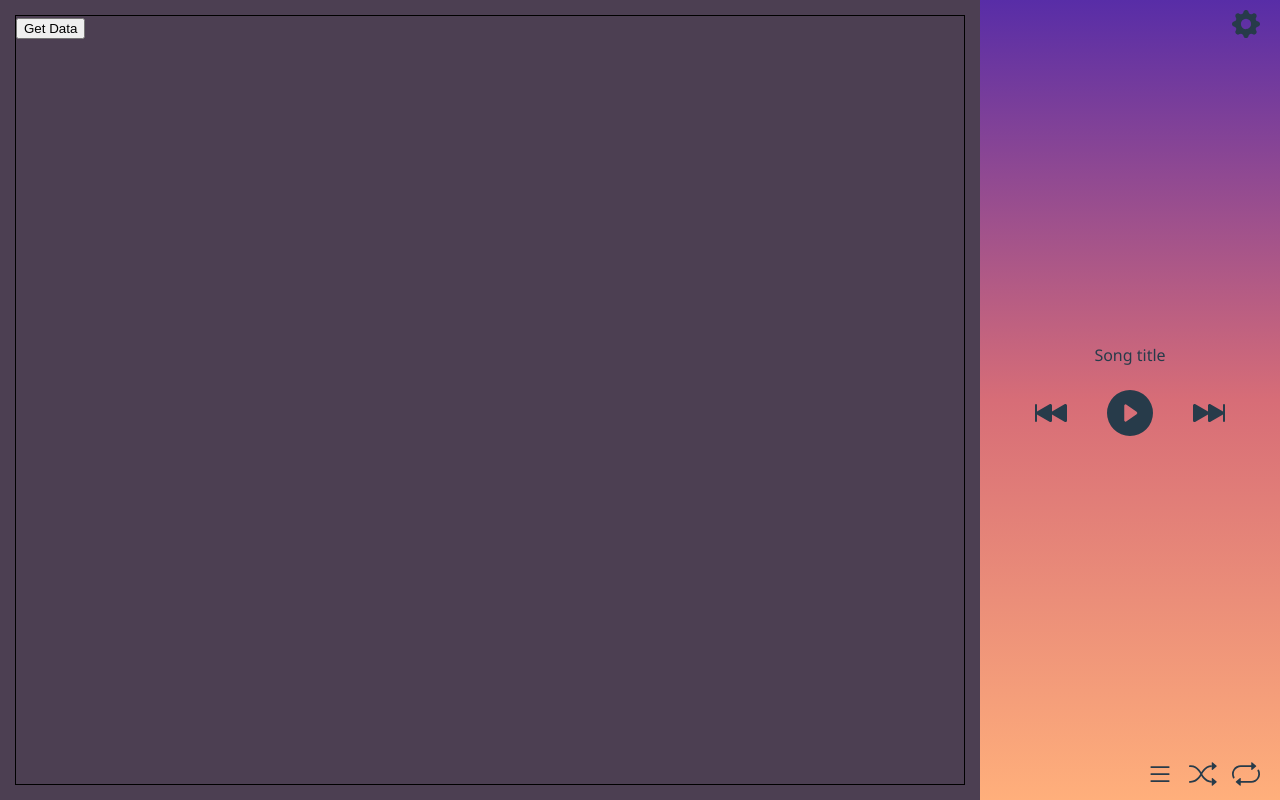
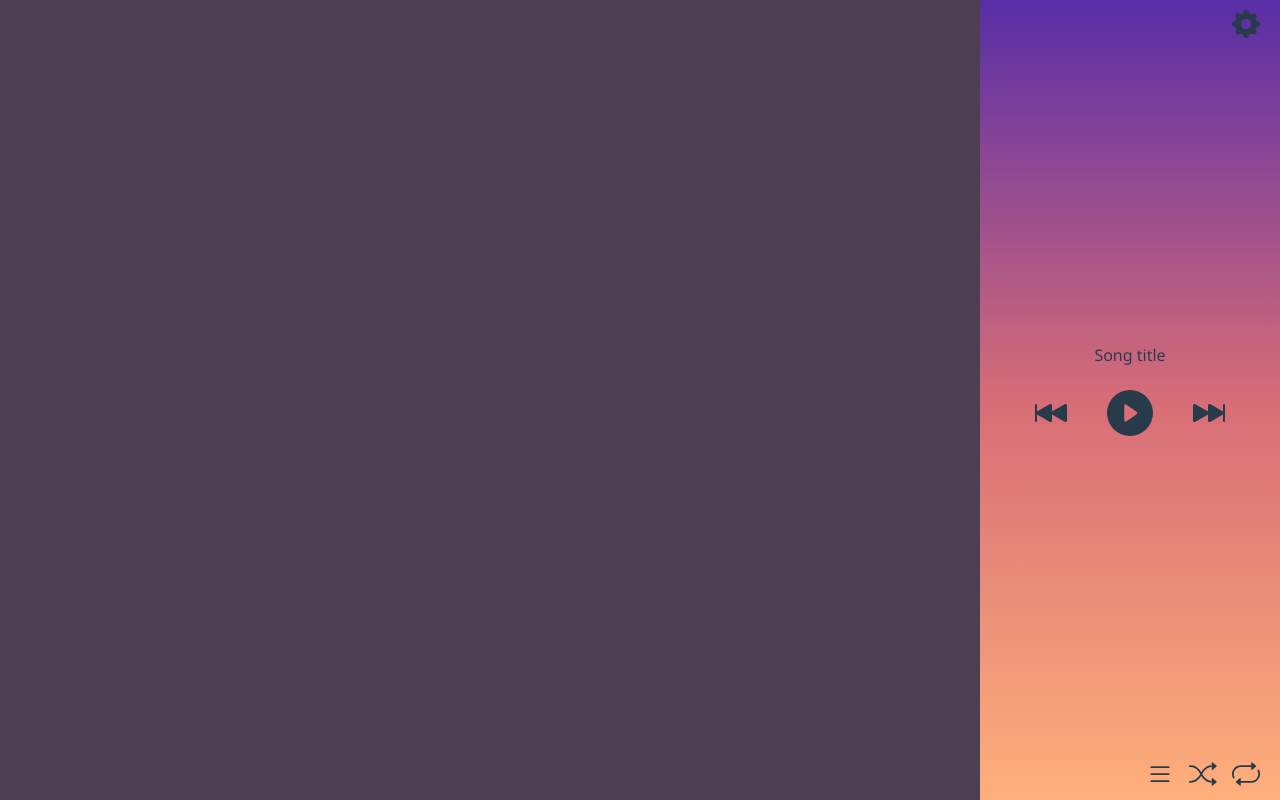
Before and after one commit to stkivv/orpheus-player, a Vue app: page / in a window 1280 px wide. Built offline with nearby package versions, Linux system fonts and the light colour scheme.

Commit message:
song list

```diff
--- a/package.json
+++ b/package.json
@@ -34,6 +34,7 @@
   },
   "license": "MIT",
   "dependencies": {
+    "dotenv": "^16.4.5",
     "electron-squirrel-startup": "^1.0.1",
     "vue": "^3.4.31"
   }
--- a/src/pages/app.css
+++ b/src/pages/app.css
@@ -1,6 +1,25 @@
+body,
+head,
+html {
+  margin: 0;
+  padding: 0;
+  border: 0;
+}
+
 body {
   background-color: #4c3f52;
   color: white;
   font-family: "Segoe UI", Tahoma, Geneva, Verdana, sans-serif;
-  margin: 0;
+  height: 100%;
+  width: 100%;
 }
+
+::-webkit-scrollbar {
+  height: 12px;
+  width: 12px;
+}
+
+::-webkit-scrollbar-thumb {
+  background-color: rgba(0, 0, 0, 0.25);
+  -webkit-border-radius: 1ex;
+}
--- a/src/pages/control-panel/control-panel.scss
+++ b/src/pages/control-panel/control-panel.scss
@@ -6,7 +6,7 @@
   .wrapper {
     display: grid;
     grid-template-rows: 50px auto 50px;
-    height: 100vh;
+    height: 100%;
 
     .top,
     .bottom {
--- a/src/pages/song-list/song-list.scss
+++ b/src/pages/song-list/song-list.scss
@@ -1,4 +1,18 @@
 .songlist {
-  margin: 15px;
-  border: 1px solid black;
+  height: 100vh;
+  overflow-y: scroll;
+  overflow-x: hidden;
+
+  .song-card {
+    padding: 10px;
+    margin: 10px;
+    min-height: 50px;
+    border-radius: 15px;
+    border: 1px solid transparent;
+    text-align: center;
+
+    &:hover {
+      background-color: #5f4f67;
+    }
+  }
 }
--- a/src/pages/song-list/song-list.vue
+++ b/src/pages/song-list/song-list.vue
@@ -1,13 +1,20 @@
 <script setup>
-async function getData() {
-  console.log("getting data...");
-  console.log(await window.api.getSongs());
-}
+import { onMounted, ref } from "vue";
+
+let songs = ref([]);
+
+const loadSongs = async () => {
+  songs.value = await window.api.getSongs();
+};
+
+onMounted(() => {
+  loadSongs();
+});
 </script>
 
 <template>
   <div class="songlist">
-    <button @click="getData">Get Data</button>
+    <div v-for="song in songs" class="song-card">{{ song }}</div>
   </div>
 </template>
 
```
Also changed, not shown: src/main.js (+11 -5 lines), 1 other file (tests, documents, lock files or other folders).
